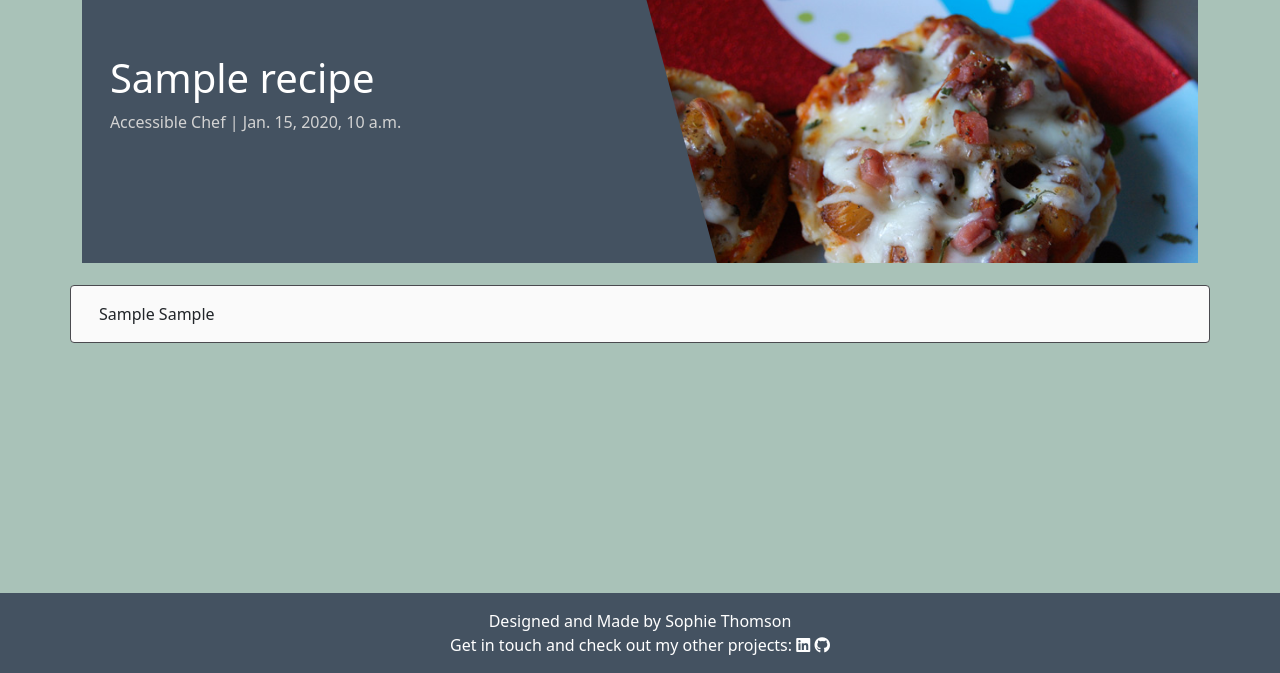
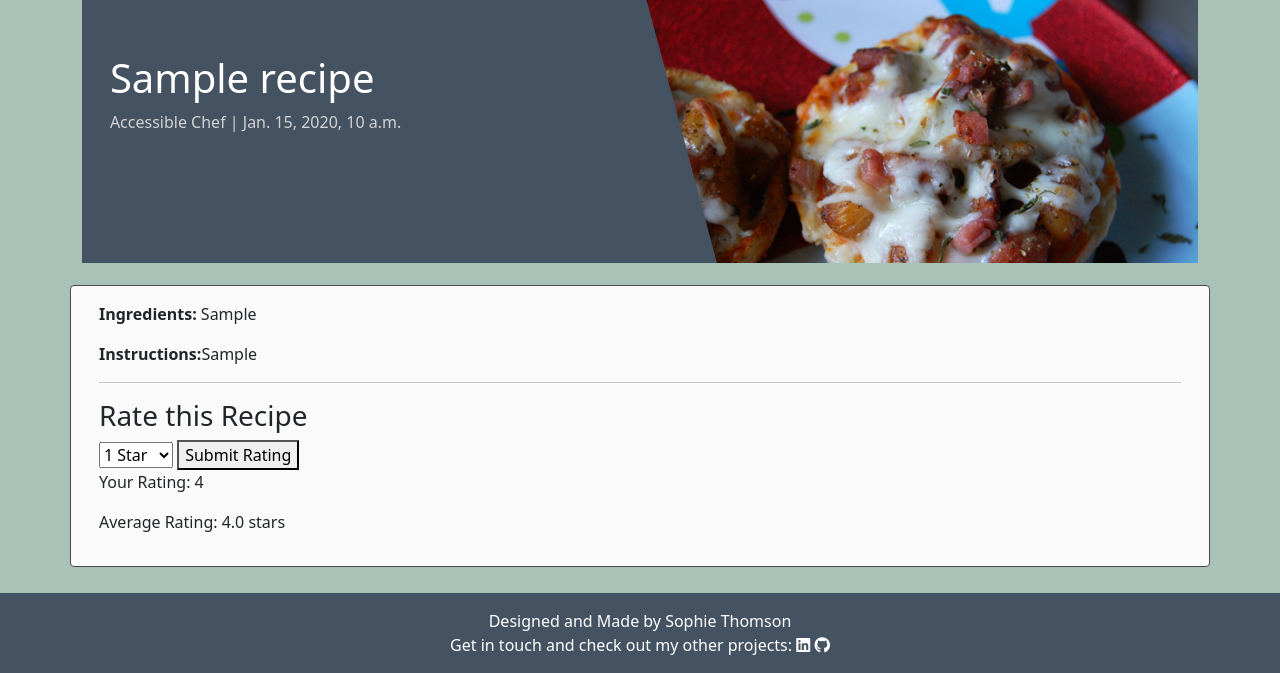
Before and after one commit to sophie-thomson/TasteSENsation, a Django app: a page that uses cookbook/templates/cookbook/recipe_detail.html in a window 1280 px wide. Shown: the part 127-800 px from the top of the page. Run offline with Django 5.2, Linux system fonts and the light colour scheme; a user stored in the database is signed in; tables that the repository leaves empty hold one stand-in row (values such as "Sample post"); some libraries are stand-ins or nearby versions.

Commit message:
Implement basic working average ratin model, create views and connect to templates

```diff
--- a/cookbook/models.py
+++ b/cookbook/models.py
@@ -38,11 +38,25 @@ class Recipe(models.Model):
     class Meta:
         ordering = ["-created_on"]
 
-    def average_rating(self) -> float:
-        return Rating.objects.filter(recipe=self).aggregate(Avg("rating"))["rating__avg"] or 0
+    def __str__(self):
+        return self.title
+
+    def get_average_rating(self) -> float:
+        average = self.ratings.aggregate(Avg("rating"))["rating__avg"]
+        return round(average, 1) if average else 0
+
+
+class Rating(models.Model):
+    user = models.ForeignKey(User, on_delete=models.CASCADE)
+    recipe = models.ForeignKey(Recipe, related_name="ratings", on_delete=models.CASCADE)
+    rating = models.IntegerField(default=0)
+
+    class Meta:
+        # Checks that user only rates each recipe once
+        unique_together = ("recipe", "user")
 
     def __str__(self):
-        return f"{self.title}  |  {self.average_rating()}"
+        return f"{self.user.username} gave {self.recipe.title}, {self.rating} stars"
 
 
 class Comment(models.Model):
@@ -60,12 +74,3 @@ class Comment(models.Model):
 
     def __str__(self):
         return f"Comment {self.comment_selection}. {self.own_comment} by {self.author}"
-
-
-class Rating(models.Model):
-    user = models.ForeignKey(User, on_delete=models.CASCADE)
-    recipe = models.ForeignKey(Recipe, on_delete=models.CASCADE)
-    rating = models.IntegerField(default=0)
-
-    def __str__(self):
-        return f"{self.recipe.title}: {self.rating}"
--- a/cookbook/templates/cookbook/recipe_detail.html
+++ b/cookbook/templates/cookbook/recipe_detail.html
@@ -21,12 +21,45 @@
     <div class="row">
         <div class="col card mb-4  mt-3 left  top">
             <div class="card-body">
-                <!-- The post content goes inside the card-text. -->
-                <!-- Use the | safe filter inside the template tags -->
-                <p class="card-text">
-                    {{ recipe.ingredients | safe }}
-                    {{ recipe.instructions | safe }}
+                <!-- The | safe filter is used as both these fields are written in html using Summernote -->
+                <p class="card-text"><strong>Ingredients:</strong>
+                    {{ recipe.ingredients | safe }}</p>
+                 <p><strong>Instructions:</strong>{{ recipe.instructions | safe }}</p>
+
+                <hr>
+                <h3>Rate this Recipe</h3>
+                <form method="POST">
+                    {% csrf_token %}
+                    <select name="rating">
+                        <option value="1">1 Star</option>
+                        <option value="2">2 Stars</option>
+                        <option value="3">3 Stars</option>
+                        <option value="4">4 Stars</option>
+                        <option value="5">5 Stars</option>
+                    </select>
+                    <button type="submit">Submit Rating</button>
+                </form>
+
+                <p>Your Rating:
+                    {% if user_rating %}
+                        {{ user_rating.rating }}
+                    {% else %}
+                        Not Rated
+                    {% endif %}
                 </p>
+                <!-- <ul class="btn btn-light list-inline rating-list">
+                                <li onclick="rate(5, {{ recipe.id }})">
+                                    <i class="fa fa-star {% if recipe.user_rating > 4 %} checked {% endif %}" title="Rate 5"></i></li>
+                                <li onclick="rate(4, {{ recipe.id }})">
+                                    <i class="fa fa-star {% if recipe.user_rating > 3 %} checked {% endif %}" title="Rate 4"></i></li>
+                                <li onclick="rate(3, {{ recipe.id }})">
+                                    <i class="fa fa-star {% if recipe.user_rating > 2 %} checked {% endif %}" title="Rate 3"></i></li>
+                                <li onclick="rate(2, {{ recipe.id }})">
+                                    <i class="fa fa-star {% if recipe.user_rating > 1 %} checked {% endif %}" title="Rate 2"></i></li>
+                                <li onclick="rate(1, {{ recipe.id }})">
+                                    <i class="fa fa-star {% if recipe.user_rating > 0 %} checked {% endif %}" title="Rate 1"></i></li>
+                            </ul> -->
+                <p>Average Rating: {{ average_rating|floatformat:1 }} stars</p>
             </div>
         </div>
     </div>
--- a/cookbook/urls.py
+++ b/cookbook/urls.py
@@ -4,7 +4,7 @@ from django.urls import path
 
 urlpatterns = [
     path("", views.RecipeList.as_view(), name="home"),
-    path('rate/<int:recipe_id>/<int:rating>/', views.rate),
+    # path('rate/<int:recipe_id>/<int:rating>/', views.rate),
     path('<slug:slug>/', views.recipe_detail, name="recipe_detail"),
 ]
 
--- a/cookbook/views.py
+++ b/cookbook/views.py
@@ -1,37 +1,53 @@
-from django.shortcuts import render, get_object_or_404
+from django.shortcuts import render, get_object_or_404, redirect
 from django.views import generic
 from .models import Recipe, Rating
-from django.http import HttpResponse
+from django.http import JsonResponse
 
 
 # Create your views here.
 
 class RecipeList(generic.ListView):
-    queryset = Recipe.objects.all().order_by("-created_on")
+    # queryset = Recipe.objects.all().order_by("-created_on")
     template_name = "cookbook/index.html"
     paginate_by = 3
 
 
-def get_user_rating(request, ):
-    """
-    Checks if user has made any rating for each recipe and if so, saves to the list to display
-    """
-    recipes = Recipe.objects.all()
-    for recipe in recipes:
-        rating = Rating.objects.filter(recipe=recipe, user=request.user).first()
-        recipe.user_rating = rating.rating if rating else 0
-    return recipes
+    def get_queryset(self):
+        queryset = Recipe.objects.all().order_by("-created_on")
+        # recipes = Recipe.objects.all()
+        for recipe in queryset:
+            recipe.average_rating = recipe.get_average_rating()
+
+        return queryset
 
 
-def rate(request, recipe_id: int, rating: int) -> HttpResponse:
-    """
-    Deletes any existing rating submitted by the user
-    Creates a new rating with the latest selection
-    """
-    recipe = Recipe.objects.get(id=recipe_id)
-    Rating.objects.filter(recipe=recipe, user=request.user).delete()
-    recipe.rating_set.create(user=request.user, rating=rating)
-    return index(request)
+# def recipe_list(request):
+#     recipes = Recipe.objects.all()
+#     for recipe in recipes:
+#         recipe.average_rating = recipe.get_average_rating()
+#     return render(request, 'cookbook/index.html', {'recipes': recipes})
+
+
+# def get_user_rating(request, ):
+#     """
+#     Checks if user has made any rating for each recipe and if so, saves to the list to display
+#     """
+#     recipes = Recipe.objects.all()
+#     for recipe in recipes:
+#         user_rating = Rating.objects.filter(recipe=recipe, user=request.user).first()
+#         recipe.user_rating = rating.rating if rating else 0
+#     return user_rating
+
+
+# def rate(request, recipe_id: int, rating: int):
+#     """
+#     Deletes any existing rating submitted by the user
+#     Creates a new rating with the latest selection
+#     """
+#     recipe = Recipe.objects.get(id=recipe_id)
+#     Rating.objects.filter(recipe=recipe, user=request.user).delete()
+#     recipe.rating_set.create(user=request.user, rating=rating)
+#     return index(request)
 
 
 def recipe_detail(request, slug):
@@ -50,9 +66,30 @@ def recipe_detail(request, slug):
 
     queryset = Recipe.objects
     recipe = get_object_or_404(queryset, slug=slug)
+    user_rating = Rating.objects.filter(recipe=recipe, user=request.user).first()
+    average_rating = recipe.get_average_rating()
+
+    # If the user submits a rating
+    if request.method == 'POST':
+        rating_value = request.POST.get('rating')
+
+        # Update or create the rating for this user and recipe
+        Rating.objects.update_or_create(
+            recipe=recipe,
+            user=request.user,
+            defaults={'rating': rating_value}  # If a rating exists, it will be updated
+        )
+
+        # Redirect to the same page after rating
+        return redirect('recipe_detail', slug=slug)
 
     return render(
         request,
-        "cookbook/recipe_detail.html",
-        {"recipe": recipe},
+        "cookbook/recipe_detail.html", {
+        # user_rating and average_rating added to the 'context'
+        # dictionary for recipe detail page
+        "recipe": recipe,
+        "user_rating": user_rating,
+        "average_rating": average_rating
+        },
     )
```
Also changed, not shown: cookbook/templates/cookbook/index.html (+2 -12 lines), cookbook/migrations/0002_alter_rating_recipe.py (added).
